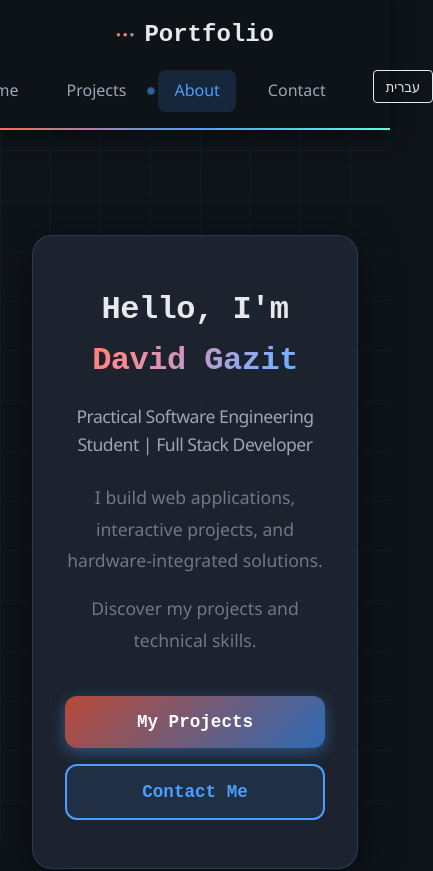
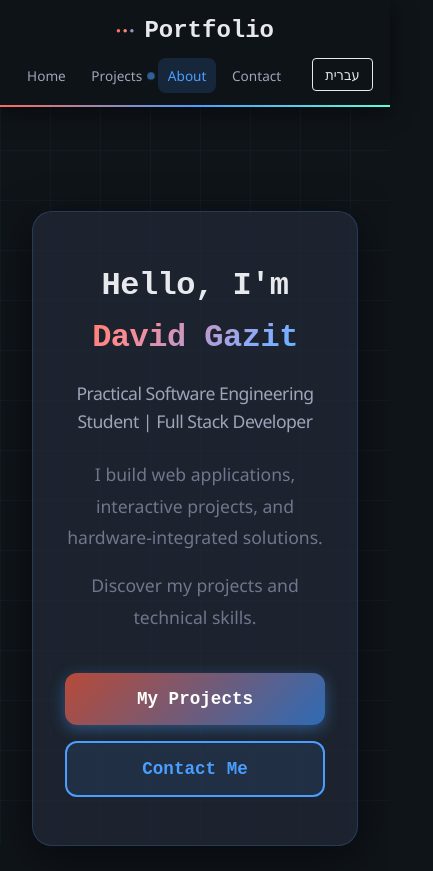
Before and after one commit to DavidGT0/my_website, a React (Vite) app: page / in a window 390 px wide. Shown: the top 871 px of the page, 433 px wide, since content can reach past the window. Built offline with nearby package versions, Linux system fonts and the light colour scheme.

Commit message:
Auto-update: 2026-05-23 23:15

```diff
--- a/src/components/Nav.css
+++ b/src/components/Nav.css
@@ -123,11 +123,26 @@
 @media (max-width: 768px) {
     .nav-container {
         flex-direction: column;
-        gap: 1rem;
+        gap: 0.5rem;
+        padding: 0.75rem 1rem;
     }
 
     .nav-menu {
-        gap: 1rem;
+        gap: 0.4rem;
+        flex-wrap: wrap;
+        justify-content: center;
+    }
+
+    .nav-links {
+        font-size: 0.85rem;
+        padding: 0.4rem 0.6rem;
+        white-space: nowrap;
+    }
+
+    .lang-toggle-btn {
+        margin-inline-start: 0;
+        font-size: 0.85rem;
+        padding: 4px 10px;
     }
 }
 
```
